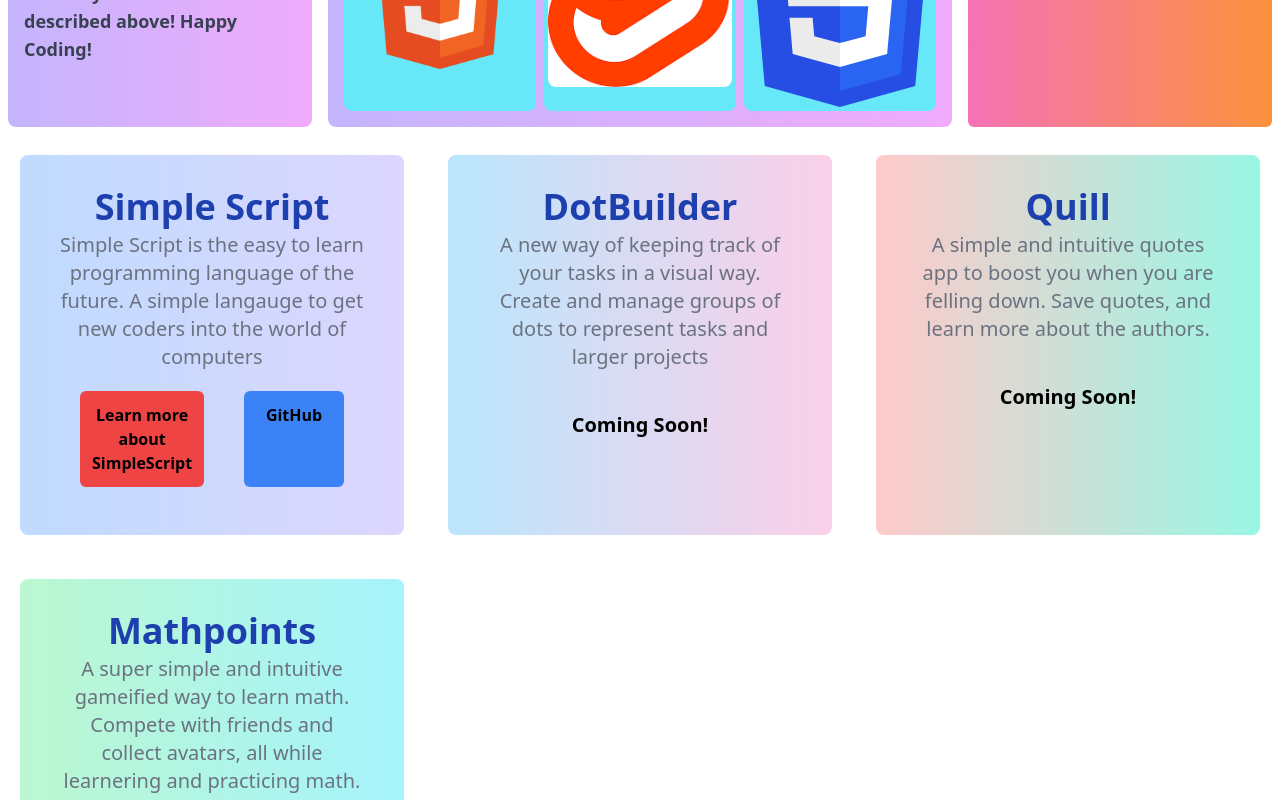
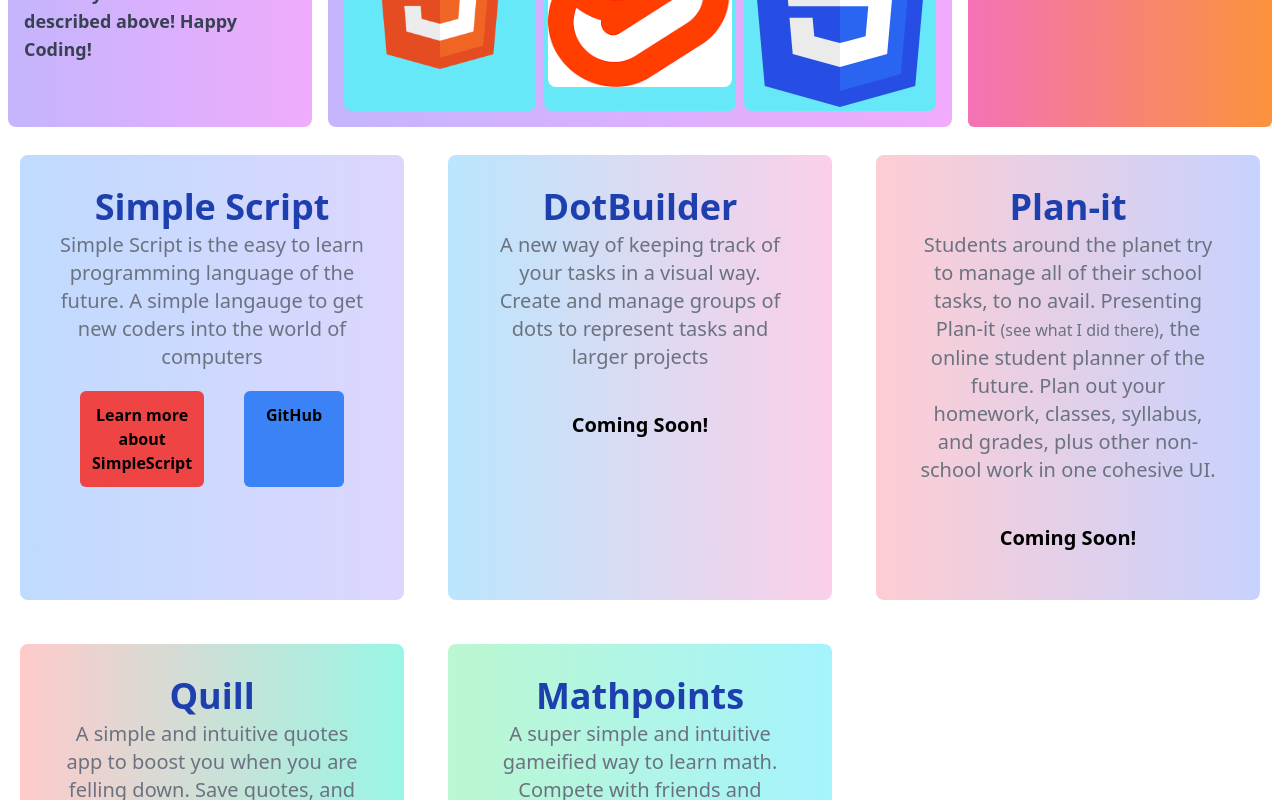
Before and after one commit to Thatoddone1/portfolio, a SvelteKit app: page / in a window 1280 px wide. Shown: the part 721-1521 px from the top of the page. Built offline with nearby package versions, Linux system fonts and the light colour scheme.

Commit message:
added plan-it project

```diff
--- a/src/routes/Projects.svelte
+++ b/src/routes/Projects.svelte
@@ -46,6 +46,28 @@
             <div class="p-5 pt-10 text-xl font-bold">Coming Soon!</div>
         </div>
     </div>
+    <!--Plan-it div-->
+    <div
+        class="rounded-lg bg-gradient-to-r from-rose-200 to-indigo-200 dark:to-rose-700 dark:from-indigo-700 p-10 pb-7 pt-7 transition-all duration-800 ease-in-out m-5 justify-center item-center"
+    >
+        <h1
+            class="text-center font-bold text-4xl p-1 text-blue-800 dark:text-blue-300"
+        >
+            Plan-it
+        </h1>
+        <p
+            class="font-medium text-xl text-center text-gray-500 dark:text-gray-300"
+        >
+            Students around the planet try to manage all of their school tasks,
+            to no avail. Presenting Plan-it <small>(see what I did there)</small
+            >, the online student planner of the future. Plan out your homework,
+            classes, syllabus, and grades, plus other non-school work in one
+            cohesive UI.
+        </p>
+        <div class="flex justify-center">
+            <div class="p-5 pt-10 text-xl font-bold">Coming Soon!</div>
+        </div>
+    </div>
     <!--Quill ↓-->
     <div
         class="rounded-lg bg-gradient-to-r from-red-200 to-teal-200 dark:to-red-700 dark:from-teal-700 p-10 pb-7 pt-7 transition-all duration-800 ease-in-out m-5 justify-center item-center"
```
